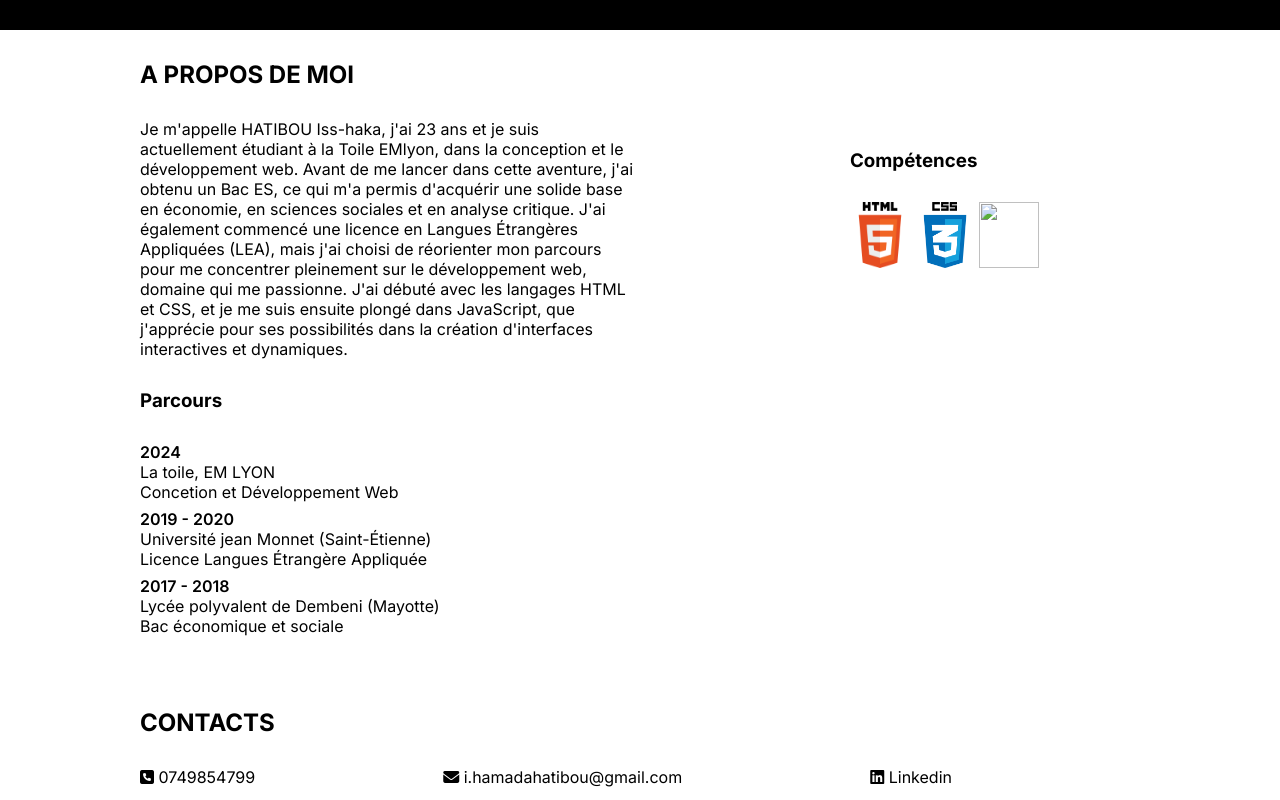
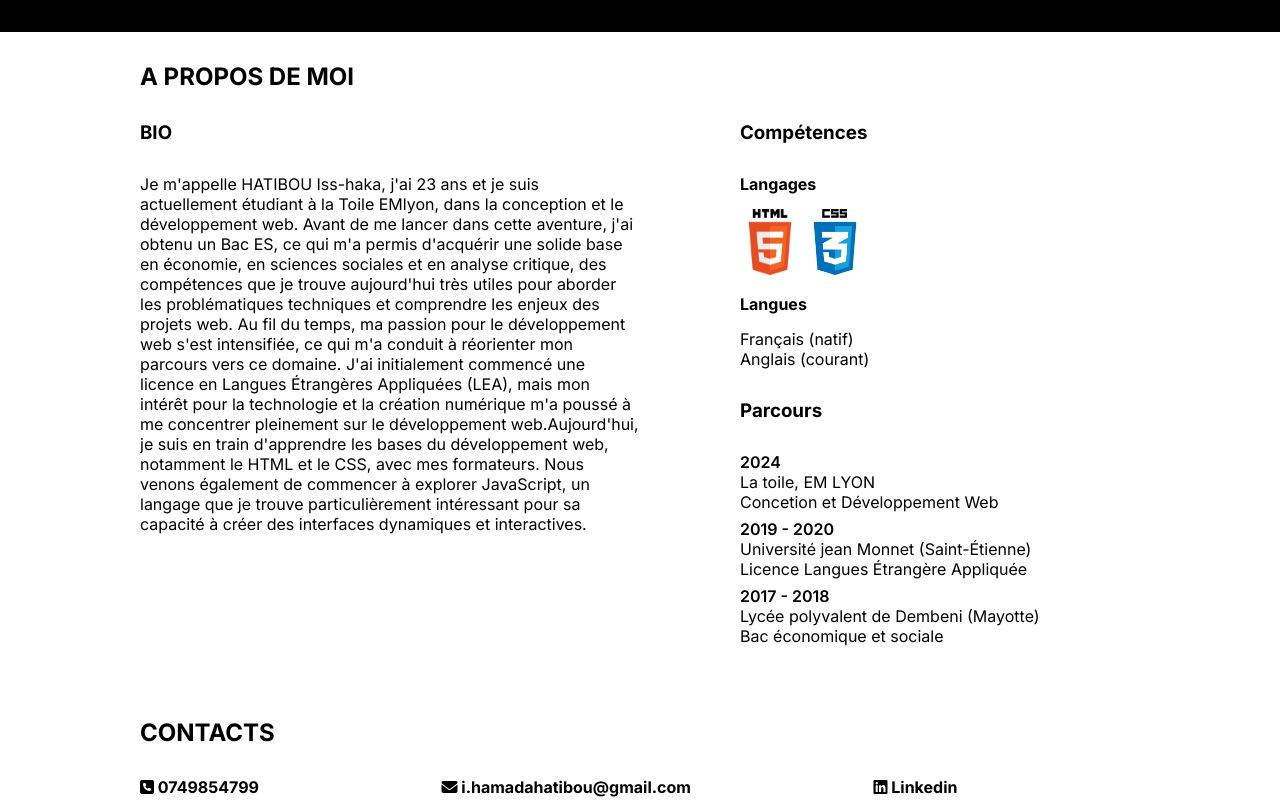
Before and after one commit to Iss-svg/Portfolio, a plain HTML site: page index.html in a window 1280 px wide. Shown: the part 1482-2282 px from the top of the page. Drawn offline with Linux system fonts and the light colour scheme; a web font is replaced by a local one.

Commit message:
correction

```diff
--- a/index.html
+++ b/index.html
@@ -8,6 +8,9 @@
     <link rel="stylesheet" href="https://use.fontawesome.com/releases/v6.4.2/css/all.css">
     <title>Portfolio</title>
 </head>
+
+
+<!--HEADER-->
 
 <body>
     <header class="flex spacebetwen alignCenter">
@@ -32,20 +35,23 @@
             <p></p>
             <a href="" class="btn">contacter moi</a>
         </div>
-        <img src="asset/webdev.jpg" alt="ligne de code" class="imghero">
+        <img src="asset/webdev.jpg" alt="image d'une ligne de code sur un ordinateur" class="imghero">
     </section>
 
 
 
 
+
     <!--SECTION MES PROJETS-->
+
+
     <section class="backgB paddinSes">
         <div class="container spacebetwen">
             <h2 id="MESP" class="text">MES PROJETS</h2>
 
             <div class="lacarte backgW flex spacebetwen">
                 <div class="paddinDiv">
-                    <h3  class="limarg">la ruche</h3>
+                    <h3 class="limarg">La ruche</h3>
 
                     <p>Dans le cadre de notre premier exercice en développement web, nous avons été invités à créer une
                         page web pour une compagnie apicole imaginaire, "La Ruche". L'objectif principal était de tester
@@ -57,7 +63,7 @@
             </div>
             <div class="lacarte magtop backgW flex spacebetwen">
                 <div class="paddinDiv">
-                    <h3  class="limarg">Chateau Saint-victor</h3>
+                    <h3 class="limarg">Chateau Saint-victor</h3>
 
                     <p>Ce projet consistait à créer un site web où l'accent était mis sur l'utilisation avancée du CSS
                         pour la mise en page et la gestion des éléments visuels. L'objectif principal était d'apprendre
@@ -85,30 +91,37 @@
     </section>
 
 
+
+
+
     <!--SECTION A PROPOS DE MOI-->
+
     <section>
         <div class="container">
             <h2 class="text" id="PRM"> A PROPOS DE MOI</h2>
             <div class="flex spacebetwen">
                 <div class="width50">
-                    <h3></h3>
+                    <h3 class="textC">BIO</h3>
                     <p>Je m'appelle HATIBOU Iss-haka, j'ai 23 ans et je suis actuellement étudiant à la Toile EMlyon,
                         dans la conception et le développement web. Avant de me lancer dans cette aventure, j'ai obtenu
                         un Bac ES, ce qui m'a permis d'acquérir une solide base en économie, en sciences sociales et en
-                        analyse critique.
+                        analyse critique, des compétences que je trouve aujourd'hui très utiles pour aborder les problématiques techniques et comprendre les enjeux des projets web.
 
-                        J'ai également commencé une licence en Langues Étrangères Appliquées (LEA), mais j'ai choisi de
-                        réorienter mon parcours pour me concentrer pleinement sur le développement web, domaine qui me
-                        passionne. J'ai débuté avec les langages HTML et CSS, et je me suis ensuite plongé dans
-                        JavaScript, que j'apprécie pour ses possibilités dans la création d'interfaces interactives et
-                        dynamiques.</p>
+                        Au fil du temps, ma passion pour le développement web s'est intensifiée, ce qui m'a conduit à réorienter mon parcours vers ce domaine. J'ai initialement commencé une licence en Langues Étrangères Appliquées (LEA), mais mon intérêt pour la technologie et la création numérique m'a poussé à me concentrer pleinement sur le développement web.Aujourd'hui, je suis en train d'apprendre les bases du développement web, notamment le HTML et le CSS, avec mes formateurs. Nous venons également de commencer à explorer JavaScript, un langage que je trouve particulièrement intéressant pour sa capacité à créer des interfaces dynamiques et interactives.</p>
                     <p></p>
                 </div>
+                <div class="propsWidth">
                     <div class="imgPm">
-                    <h3 class="text">Compétences</h3>
-                    <img src="asset/HTML5_logo_and_wordmark.svg.png" alt="">
-                    <img src="asset/css-logo.png" alt="">
-                    <img src="" alt="">
+                        <h3 class="textC">Compétences</h3>
+                        <h4 class="textD">Langages</h4>
+                        <img src="asset/HTML5_logo_and_wordmark.svg.png" alt="logo htlm">
+                        <img src="asset/css-logo.png" alt="logo Css">
+                        <h4 class="textD">Langues</h4>
+                        <ul>
+                            <li> Français (natif)</li>
+                            <li>Anglais (courant)</li>
+                        </ul>
+
                     </div>
                     <div>
                         <h3 class="text">Parcours</h3>
@@ -126,18 +139,25 @@
                     </div>
                 </div>
             </div>
+        </div>
     </section>
+
+
+
+
     <!--SECTION CONTACT-->
+
+
     <section class="paddinSes">
         <div class="container ">
             <h2 id="CT" class="text">CONTACTS</h2>
-            <div class="flex fc spacebetwen">
+            <div class="flex spacebetwen ftw">
 
                 <a href=""><i class="fa-solid fa-square-phone"></i> 0749854799</a>
                 <a href=""><i class="fa-solid fa-envelope">
                     </i> i.hamadahatibou@gmail.com</a>
-                <a href="https://www.linkedin.com/in/iss-haka-hatibou-19526131b/"><i
-                        class="fa-brands fa-linkedin"></i> Linkedin </a>
+                <a href="https://www.linkedin.com/in/iss-haka-hatibou-19526131b/"><i class="fa-brands fa-linkedin"></i>
+                    Linkedin </a>
 
                 <a href=""></a>
 
--- a/style.css
+++ b/style.css
@@ -164,10 +164,11 @@ width: 55%;
 
 /*pour encadrer les langage utiliser*/
 .liper{
-    background-color: lightgray;
+    background-color: rgb(211, 211, 211);
     width: 210px;
     margin-top: 5px;
     border-radius: 5px;
+    padding: 5px;
 
 }
 
@@ -178,12 +179,26 @@ width: 55%;
 /*SECTION A PROPOS DE MOI*/
 
 /*taille du paragraphe a propos de moi*/
-.imgPm{
-    width: 29%;
 
+/*pour mettre une margin bottom au premier et second h3 de la section*/
+.textC{
+    margin-bottom: 30px;
+}
+
+.textD{
+
+    margin-top: 15px;
+    margin-bottom: 15px;
+}
+.propsWidth{
+    width: 40%;
 }
 
 
+.imgPm{
+    width: 100%;
+
+}
 
 /*taille des image importer html et css*/
 .imgPm img{
@@ -191,10 +206,15 @@ width: 55%;
     height: 66px;
 }
 
+/*créer un peu d'espace entre les listes*/
 .limarg{
     margin-bottom: 7px;
 }
 
+/*SECTION CONTACT*/
+.ftw{
+    font-weight: 700;
+}
 
 /*footer*/
 .texCen{
```
Lines whose indentation alone changed are shown as unchanged.
